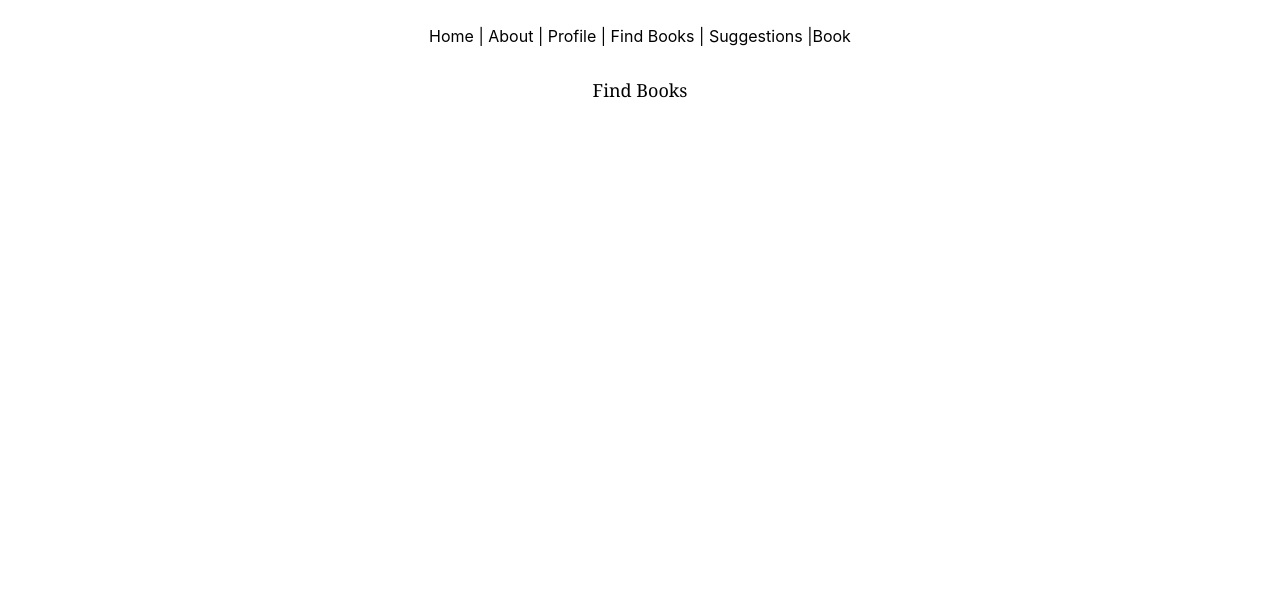
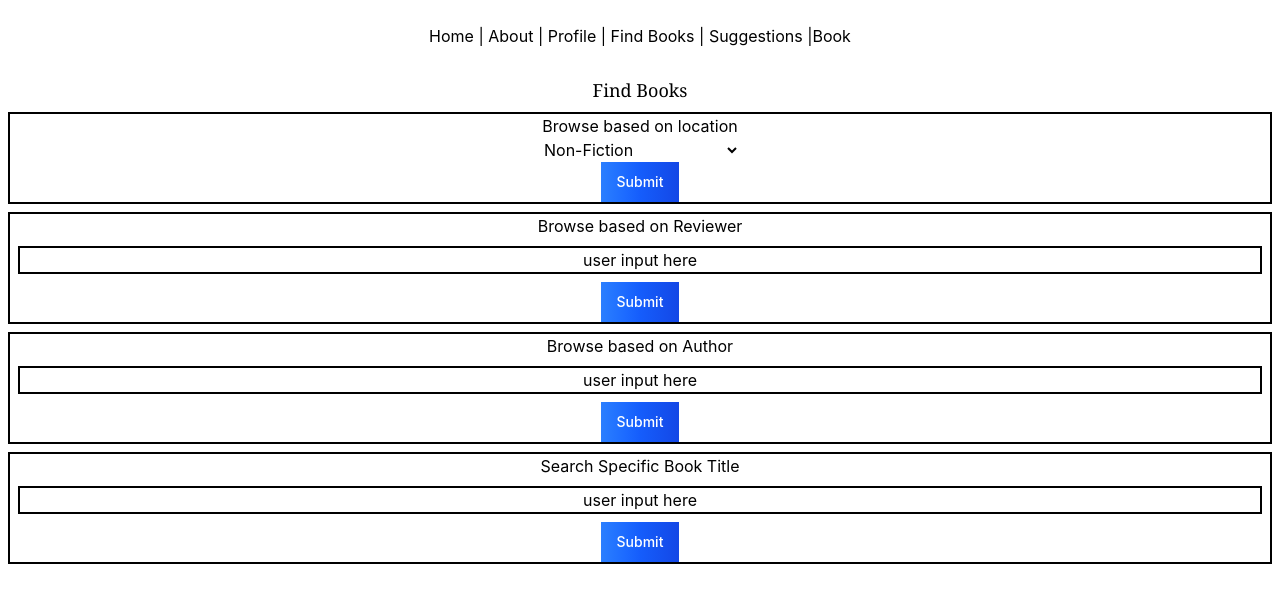
Before and after one commit to Maya-Val/Final-Capstone---MayaValenzuela, a React (Vite) app: page /findbooks in a window 1280 px wide. Shown: the top 602 px of the page. Built offline with nearby package versions, Linux system fonts and the light colour scheme.

Commit message:
3/25/2026

```diff
--- /dev/null
+++ b/src/components/BrowseDrop.jsx
@@ -0,0 +1,34 @@
+import ButtonLink from "./ButtonLink";
+
+function BrowseDrop({title}){
+    return(
+        <section>
+            <div className="text-center border-2 m-2">
+                <p>{title}</p>
+                <select className="static">
+                    <option value="nonFiction">Non-Fiction</option>
+                    <option value="biography">Biography</option>
+                    <option value="fantasy">Fantasy</option>
+                    <option value="horror">Horror</option>
+                    <option value="scifi">Sci-Fi</option>
+                    <option value="classics">Classics</option>
+                    <option value="romance">Romance</option>
+                    <option value="poetry">Poetry/Novels in Verse</option>
+                    <option value="dystopian">Dystopian</option>
+                    <option value="realistic">Realistic</option>
+                    <option value="mystery">Mystery</option>
+                    <option value="supernatural">Supernatural</option>
+                    <option value="nonEnglish">Non-English</option>
+                    <option value="humour">Humour</option>
+                    <option value="cookbooks">CookBooks</option>
+                    <option value="graphicNovels">Graphic Novels</option>
+                    <option value="manga">Manga</option>
+                    <option value="alphabetical">All books (Alphabetical)</option>
+                </select>
+                <ButtonLink option="blue" name="Submit"/>
+            </div>
+        </section>
+    );
+}
+
+export default BrowseDrop;
--- /dev/null
+++ b/src/components/BrowseInput.jsx
@@ -0,0 +1,16 @@
+import ButtonLink from "./ButtonLink";
+import UserWrite from "./UserWrite";
+
+function BrowseInput({title}){
+    return(
+        <section>
+            <div className="text-center border-2 m-2">
+                <p>{title}</p>
+                <UserWrite/>
+                <ButtonLink option="blue" name="Submit"/>
+            </div>
+        </section>
+    );
+}
+
+export default BrowseInput;
--- a/src/components/ButtonLink.jsx
+++ b/src/components/ButtonLink.jsx
@@ -1,3 +1,5 @@
+import {Link} from "react-router-dom";
+
 // set up functions
 function selector(option){
     if (option =="blue"){
--- /dev/null
+++ b/src/components/UserWrite.jsx
@@ -0,0 +1,9 @@
+function UserWrite(){
+    return(
+        <div className="border-2 m-2">
+           <p>user input here</p>
+        </div>
+    );
+}
+
+export default UserWrite;
--- /dev/null
+++ b/src/pages/AlphabeticalList.jsx
@@ -0,0 +1,7 @@
+function AlphabeticalList(){
+    return(
+        <section>
+
+        </section>
+    )
+}
--- a/src/pages/Findbooks.jsx
+++ b/src/pages/Findbooks.jsx
@@ -1,8 +1,17 @@
+
 import Headline from "../components/Headline"
+import BrowseDrop from "../components/BrowseDrop";
+import BrowseInput from "../components/BrowseInput";
+
 function Findbooks() {
   return(
     <div>
       <Headline words="Find Books"/>
+      <BrowseDrop title="Browse based on location"/>
+      <BrowseInput title="Browse based on Reviewer"/>
+      <BrowseInput title="Browse based on Author"/>
+      <BrowseInput title="Search Specific Book Title"/>
+
     </div>
   );
 }
--- a/src/pages/Home.jsx
+++ b/src/pages/Home.jsx
@@ -1,6 +1,7 @@
 import Findbooks from "./Findbooks.jsx";
 import ButtonLink from "../components/ButtonLink";
 import Headline from "../components/Headline";
+import {Link} from "react-router-dom";
 
 function Home() {
 
@@ -8,11 +9,11 @@ function Home() {
     <div>
 
       <Headline words="Home Page"/>
-      <ButtonLink option="blue" name="Find books"/>
+      <Link to="/findbooks"><ButtonLink option="blue" name="Find books"/></Link>
       <br></br>
-      <ButtonLink option="green"name="Profile"/>
+      <Link to="/profile"><ButtonLink option="green"name="Profile"/></Link>
       <br></br>
-      <ButtonLink option="bob" name="Suggestions"/>
+      <Link to="/suggestions"><ButtonLink option="bob" name="Suggestions"/></Link>
     </div>
 
   );
```
